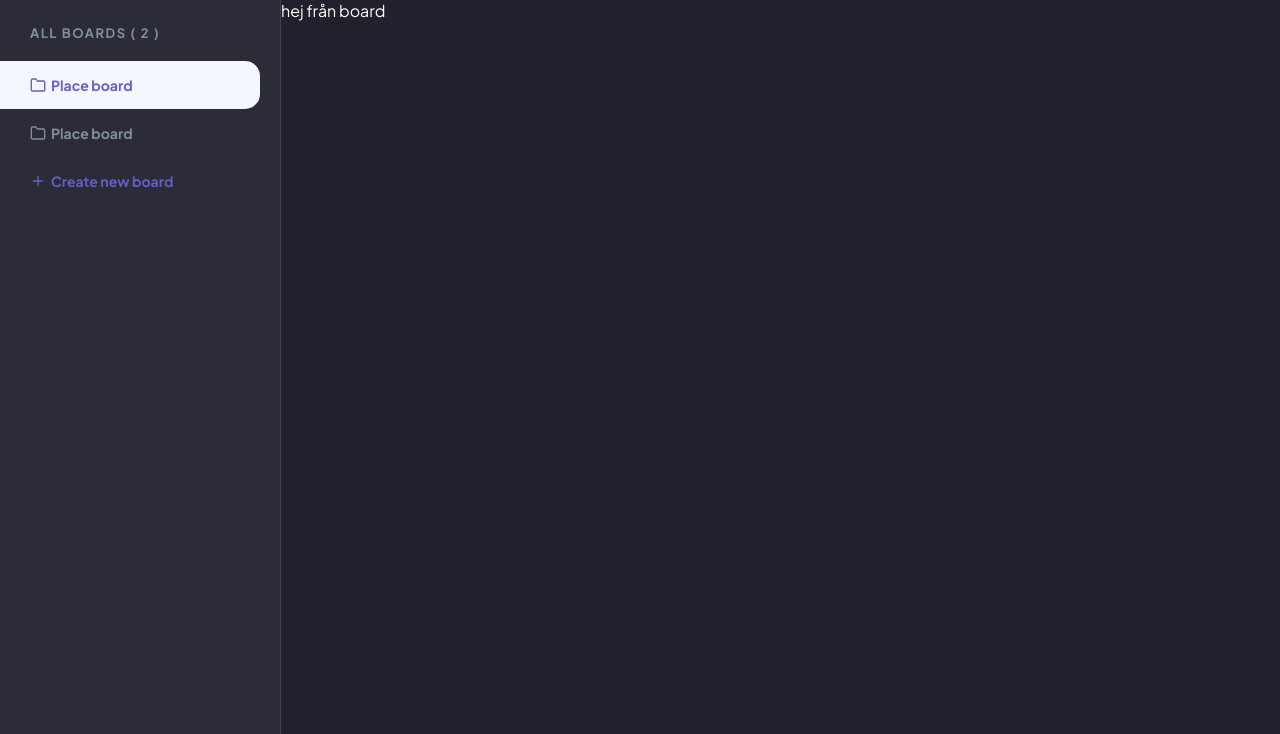
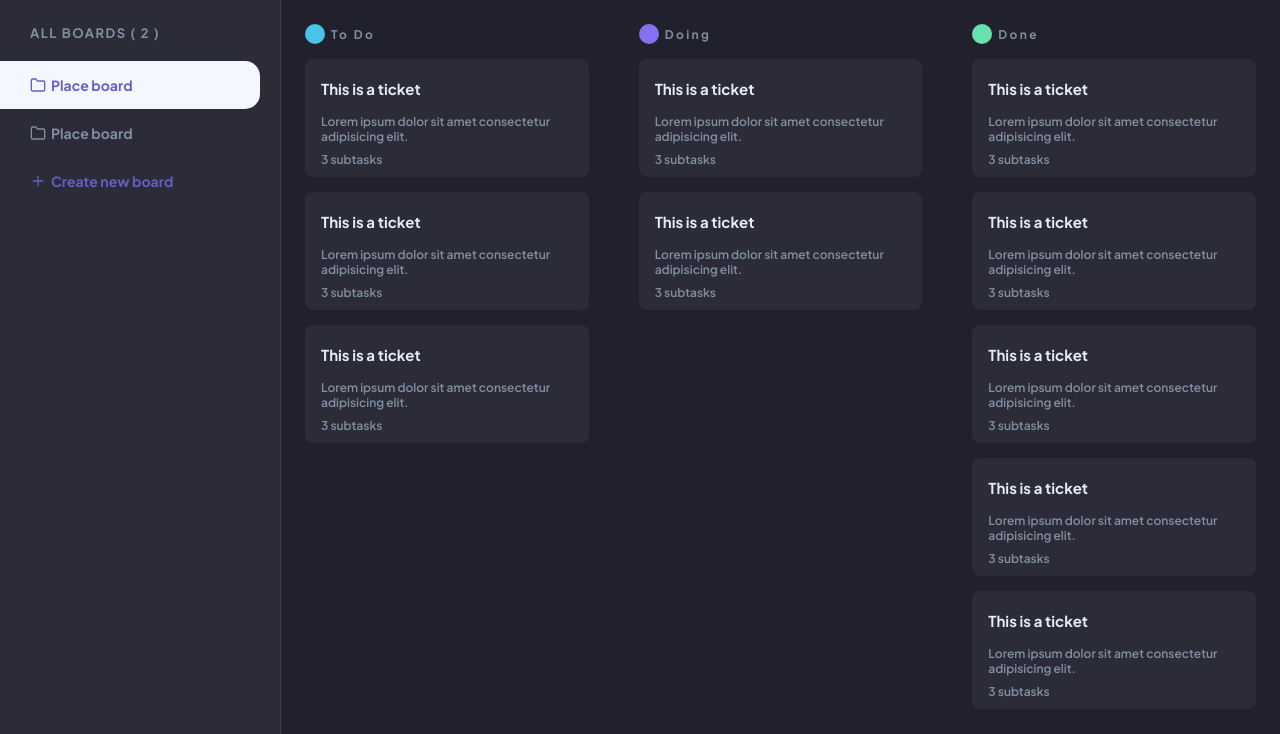
Before and after one commit to GabrielYKB/kanban-board, a React (Vite) app: page / in a window 1280 px wide. Shown: the top 734 px of the page. Built offline with nearby package versions, Linux system fonts and the light colour scheme.

Commit message:
added board

```diff
--- a/src/App.tsx
+++ b/src/App.tsx
@@ -1,11 +1,11 @@
-import React from "react";
+import Board from "./components/Board/Board";
 import Sidebar from "./components/Sidebar/Sidebar";
 
 export default function App() {
   return (
     <div className="main-container">
       <Sidebar />
-      <div>hej från board</div>
+      <Board />
     </div>
   );
 }
--- /dev/null
+++ b/src/components/Board/Board.scss
@@ -0,0 +1,42 @@
+.board {
+  padding: 24px;
+  flex: 1;
+  display: grid;
+  grid-template-columns: repeat(auto-fit, minmax(280px, 1fr));
+  gap: 50px;
+
+  .board-title {
+    display: flex;
+    gap: 6px;
+    align-items: center;
+
+    .board-title-icon {
+      width: 20px;
+      height: 20px;
+      background: blue;
+      border-radius: 50%;
+
+      &.todo {
+        background-color: #49c4e5;
+      }
+      &.doing {
+        background-color: #8471f2;
+      }
+      &.done {
+        background-color: #67e2ae;
+      }
+    }
+
+    h4 {
+      font-size: 12px;
+      font-weight: 700;
+      letter-spacing: 2.4px;
+      color: var(--text-gray);
+    }
+  }
+  .board-column {
+    display: flex;
+    flex-direction: column;
+    gap: 15px;
+  }
+}
--- /dev/null
+++ b/src/components/Board/Board.tsx
@@ -0,0 +1,40 @@
+import React from "react";
+import Ticket from "../Ticket/Ticket";
+import "./Board.scss";
+
+type Props = {};
+
+export default function Board({}: Props) {
+  return (
+    <div className="board">
+      <div className="board-column">
+        <div className="board-title">
+          <div className="board-title-icon todo"></div>
+          <h4 className="">To Do</h4>
+        </div>
+        <Ticket />
+        <Ticket />
+        <Ticket />
+      </div>
+      <div className="board-column">
+        <div className="board-title">
+          <div className="board-title-icon doing"></div>
+          <h4 className="">Doing</h4>
+        </div>
+        <Ticket />
+        <Ticket />
+      </div>
+      <div className="board-column">
+        <div className="board-title">
+          <div className="board-title-icon done"></div>
+          <h4 className="">Done</h4>
+        </div>
+        <Ticket />
+        <Ticket />
+        <Ticket />
+        <Ticket />
+        <Ticket />
+      </div>
+    </div>
+  );
+}
--- /dev/null
+++ b/src/components/Ticket/Ticket.scss
@@ -0,0 +1,21 @@
+.ticket {
+  background-color: var(--bg-gray);
+  padding: 20px 16px 10px;
+  border-radius: 8px;
+  color: var(--text-gray);
+  display: flex;
+  flex-direction: column;
+  gap: 8px;
+
+  h3 {
+    color: var(--text-lines);
+    font-size: 15px;
+    font-weight: 700;
+    margin-bottom: 8px;
+  }
+
+  p {
+    font-size: 12px;
+    font-weight: 600;
+  }
+}
--- /dev/null
+++ b/src/components/Ticket/Ticket.tsx
@@ -0,0 +1,14 @@
+import React from "react";
+import "./Ticket.scss";
+
+type Props = {};
+
+export default function Ticket({}: Props) {
+  return (
+    <div className="ticket">
+      <h3>This is a ticket</h3>
+      <p>Lorem ipsum dolor sit amet consectetur adipisicing elit.</p>
+      <p>3 subtasks</p>
+    </div>
+  );
+}
```
